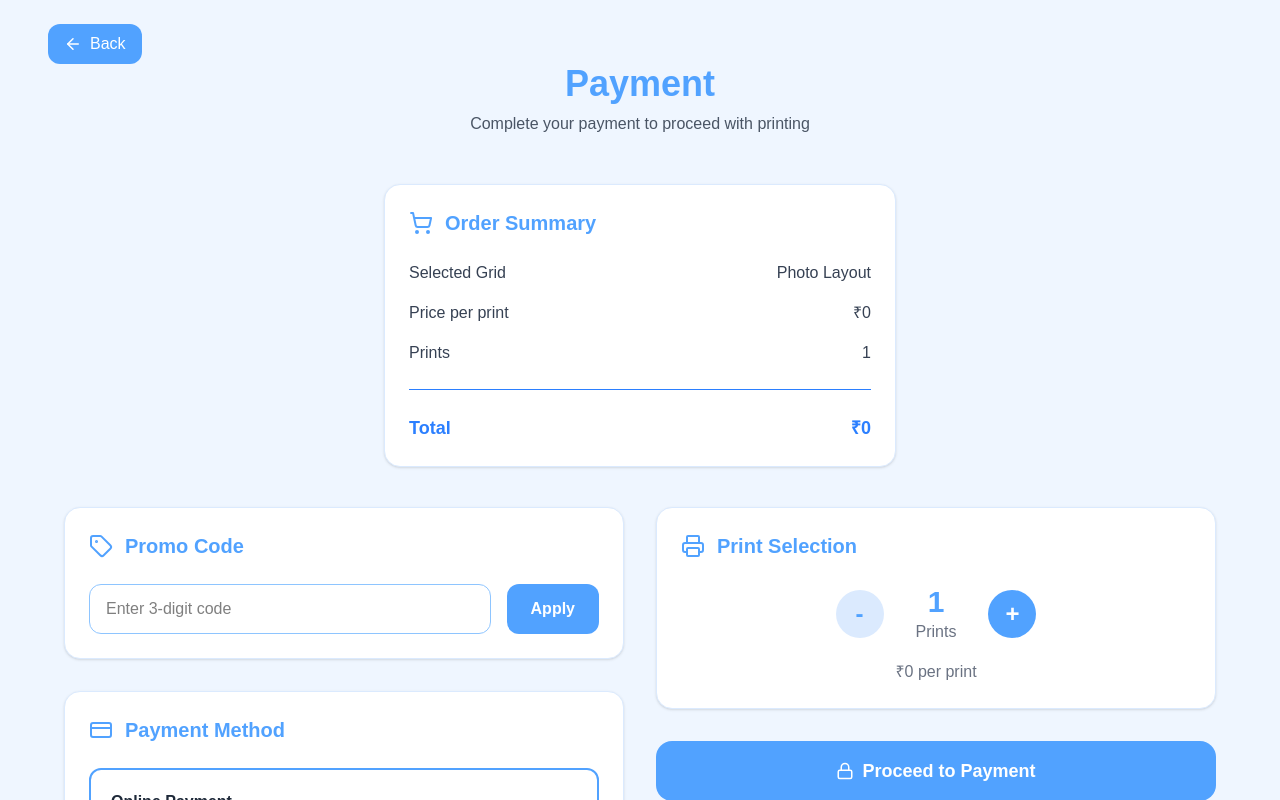
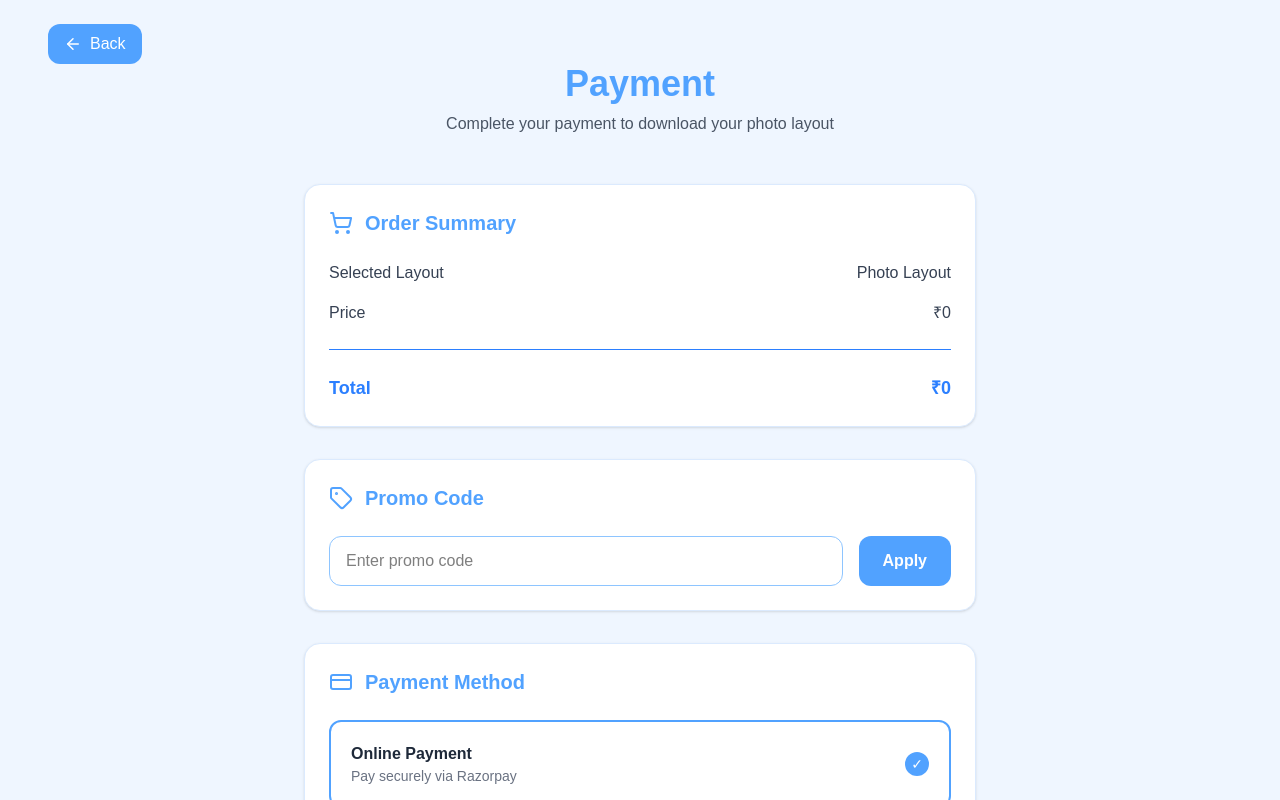
Before and after one commit to sauravbhati0991/PhotoBooth, a Next.js app: page /payment in a window 1280 px wide. Shown: the top 800 px of the page. Built offline with nearby package versions, Linux system fonts and the light colour scheme.

Commit message:
add payment

```diff
--- a/components/editlayoutcontent.tsx
+++ b/components/editlayoutcontent.tsx
@@ -6,7 +6,6 @@ import Image from "next/image";
 import Webcam from "react-webcam";
 import html2canvas from "html2canvas-pro";
 import { ArrowLeft } from "lucide-react";
-import { Suspense } from "react";
 
 export default function EditLayoutContent() {
   const searchParams = useSearchParams();
@@ -18,6 +17,7 @@ export default function EditLayoutContent() {
 
   const [images, setImages] = useState<string[]>([]);
   const [cameraIndex, setCameraIndex] = useState<number | null>(null);
+  const [saving, setSaving] = useState(false);
 
   const webcamRef = useRef<Webcam>(null);
   const gridRef = useRef<HTMLDivElement>(null);
@@ -68,8 +68,11 @@ export default function EditLayoutContent() {
   const allFilled = images.filter(Boolean).length === count;
 
   const generateLayoutImage = async () => {
-    if (!gridRef.current) return;
+    if (!gridRef.current || saving) return;
 
+    setSaving(true);
+
+    try {
       const canvas = await html2canvas(gridRef.current, {
         backgroundColor: "#ffffff",
         scale: 2,
@@ -88,7 +91,15 @@ export default function EditLayoutContent() {
 
       const data = await res.json();
 
-    router.push(`/success?img=${encodeURIComponent(data.url)}`);
+      router.push(
+        `/payment?title=${encodeURIComponent(
+          title,
+        )}&price=${price}&img=${encodeURIComponent(data.url)}`,
+      );
+    } catch (error) {
+      console.error("Error saving layout:", error);
+      setSaving(false);
+    }
   };
 
   return (
@@ -96,7 +107,7 @@ export default function EditLayoutContent() {
       <div className="w-full bg-blue-50 px-6 pt-6">
         <button
           onClick={() => router.back()}
-          className="flex items-center gap-2 bg-blue-500 text-white px-4 py-2 rounded-xl"
+          className="flex items-center gap-2 bg-blue-500 text-white px-4 py-2 rounded-xl hover:bg-blue-600 transition cursor-pointer"
         >
           <ArrowLeft size={18} />
           Back
@@ -104,11 +115,21 @@ export default function EditLayoutContent() {
       </div>
 
       <div className="min-h-screen p-10 bg-blue-50">
-        <h1 className="text-3xl font-bold text-blue-600 mb-10">{title}</h1>
+        <h1 className="text-3xl underline font-bold text-blue-600 mb-10">
+          {title}
+        </h1>
 
         <div
           ref={gridRef}
-          className="grid gap-6 max-w-6xl mx-auto p-6 rounded-xl"
+          className={`grid gap-6 mx-auto p-6 rounded-xl ${
+            count <= 1
+              ? "max-w-sm"
+              : count <= 4
+                ? "max-w-xl"
+                : count <= 6
+                  ? "max-w-4xl"
+                  : "max-w-6xl"
+          }`}
           style={{
             backgroundColor: "#60a5fa",
             gridTemplateColumns: `repeat(${getGridCols(count)}, 1fr)`,
@@ -133,8 +154,8 @@ export default function EditLayoutContent() {
                 </div>
               )}
 
-              <div className="absolute inset-0 bg-gray-400 opacity-0 group-hover:opacity-100 flex flex-col items-center justify-center gap-3 transition">
-                <label className="bg-white text-blue-600 px-4 py-2 rounded-lg cursor-pointer">
+              <div className="absolute inset-0 bg-black/40 opacity-0 group-hover:opacity-100 flex flex-col items-center justify-center gap-3 transition-opacity duration-300">
+                <label className="bg-white text-blue-600 px-4 py-2 rounded-lg cursor-pointer font-medium">
                   {images[index] ? "Replace" : "Upload"}
                   <input
                     type="file"
@@ -146,7 +167,7 @@ export default function EditLayoutContent() {
 
                 <button
                   onClick={() => setCameraIndex(index)}
-                  className="px-4 py-2 rounded-lg text-white bg-blue-500"
+                  className="px-4 py-2 rounded-lg text-white bg-blue-500 hover:bg-blue-600 transition cursor-pointer"
                 >
                   Capture
                 </button>
@@ -159,9 +180,10 @@ export default function EditLayoutContent() {
           <div className="mt-12 flex justify-center">
             <button
               onClick={generateLayoutImage}
-              className="bg-blue-500 text-white px-8 py-3 rounded-xl text-lg cursor-pointer"
+              disabled={saving}
+              className="bg-blue-400 hover:bg-blue-500 shadow-lg hover:shadow-xl active:bg-blue-600 disabled:bg-gray-400 text-white px-8 py-3 rounded-xl text-lg transition cursor-pointer"
             >
-              Save Layout
+              {saving ? "Saving..." : "Save Layout"}
             </button>
           </div>
         )}
@@ -178,14 +200,14 @@ export default function EditLayoutContent() {
 
             <button
               onClick={handleCapture}
-              className="bg-blue-500 text-white px-4 py-2 rounded-lg"
+              className="bg-blue-500 hover:bg-blue-600 text-white px-4 py-2 rounded-lg transition"
             >
               Capture Photo
             </button>
 
             <button
               onClick={() => setCameraIndex(null)}
-              className="bg-gray-300 px-4 py-2 rounded-lg"
+              className="bg-gray-300 px-4 py-2 rounded-lg hover:bg-gray-400 transition"
             >
               Cancel
             </button>
--- a/components/gridsSection.tsx
+++ b/components/gridsSection.tsx
@@ -19,6 +19,9 @@ interface GridItem {
 export default function GridCardsSection() {
   const [layouts, setLayouts] = useState<GridItem[]>([
     { id: 1, title: "Single Layout", price: 20, count: 1 },
+    { id: 2, title: "4-Grid Layout", price: 40, count: 4 },
+    { id: 3, title: "6-Grid Layout", price: 60, count: 6 },
+    { id: 4, title: "8-Grid Layout", price: 80, count: 8 },
   ]);
 
   const [generatedImages, setGeneratedImages] = useState<
@@ -39,7 +42,6 @@ export default function GridCardsSection() {
     };
 
     setLayouts((prev) => [...prev, newLayout]);
-
     setCount("");
     setPrice("");
   };
@@ -55,8 +57,14 @@ export default function GridCardsSection() {
         </Link>
       </nav>
 
+      <div className="max-w-7xl mx-auto px-6">
+        <h2 className="text-3xl md:text-4xl font-bold text-center mb-10 text-blue-400">
+          Choose Your Photo Grid Layout
+        </h2>
+      </div>
+
       <div className="max-w-7xl mx-auto px-6 mb-10">
-        <div className="bg-white shadow-lg p-6 rounded-xl flex gap-4 items-center flex-wrap">
+        <div className="bg-blue-50 shadow-lg p-6 rounded-xl flex gap-4 items-center flex-wrap">
           <input
             type="number"
             placeholder="Image Count"
@@ -116,12 +124,8 @@ export default function GridCardsSection() {
         ))}
       </div>
 
-      <div className="max-w-7xl mx-auto px-6 py-16">
-        <h2 className="text-3xl md:text-4xl font-bold text-center mb-12">
-          Choose Your Photo Grid Layout
-        </h2>
-
-        <div className="grid gap-10 grid-cols-1 sm:grid-cols-2 lg:grid-cols-3">
+      <div className="max-w-7xl mx-auto px-6 pb-16">
+        <div className="grid gap-10 grid-cols-1 sm:grid-cols-2 lg:grid-cols-3 rounded-xl p-6 shadow-lg bg-blue-50">
           {layouts.map((layout) => (
             <GridCard
               key={layout.id}
--- a/components/paymentcontent.tsx
+++ b/components/paymentcontent.tsx
@@ -1,14 +1,7 @@
 /* eslint-disable @typescript-eslint/no-explicit-any */
 "use client";
 
-import {
-  CreditCard,
-  Tag,
-  Printer,
-  ShoppingCart,
-  Lock,
-  ArrowLeft,
-} from "lucide-react";
+import { CreditCard, Tag, ShoppingCart, Lock, ArrowLeft } from "lucide-react";
 import { useState } from "react";
 import { useRouter, useSearchParams } from "next/navigation";
 import Script from "next/script";
@@ -21,55 +14,65 @@ const PaymentContent = () => {
   const price = Number(searchParams.get("price")) || 0;
   const img = searchParams.get("img");
 
-  const [count, setCount] = useState(1);
+  const [loading, setLoading] = useState(false);
 
-  const amount = price * count;
-
-  const increment = () => setCount((prev) => prev + 1);
-  const decrement = () => setCount((prev) => (prev > 1 ? prev - 1 : 1));
+  const amount = price;
 
   const createOrder = async () => {
-    // TEST MODE (Skip Razorpay)
+    setLoading(true);
 
     router.push(
-      `/success?title=${encodeURIComponent(title)}&count=${count}&amount=${amount}`,
+      `/success?img=${encodeURIComponent(img || "")}&title=${encodeURIComponent(
+        title,
+      )}&amount=${amount}`,
     );
-
-    /*
-  // REAL PAYMENT FLOW (Disabled for now)
-
-  try {
-    const res = await fetch("/api/createOrder", {
-      method: "POST",
-      headers: {
-        "Content-Type": "application/json",
-      },
-      body: JSON.stringify({ amount }),
-    });
-
-    const data = await res.json();
-
-    const options = {
-      key: process.env.NEXT_PUBLIC_RAZORPAY_KEY_ID,
-      amount: data.amount,
-      currency: "INR",
-      name: "PhotoBooth",
-      description: `${title} - ${count} prints`,
-      order_id: data.id,
-      handler: async () => {
-        router.push(
-          `/success?title=${encodeURIComponent(title)}&count=${count}&amount=${amount}`
-        );
-      },
   };
 
-    const payment = new (window as any).Razorpay(options);
-    payment.open();
-  } catch (error) {
-    console.log(error);
-  }
-  */
-  };
+  // const createOrder = async () => {
+  //   try {
+  //     setLoading(true);
+
+  //     const res = await fetch("/api/createOrder", {
+  //       method: "POST",
+  //       headers: {
+  //         "Content-Type": "application/json",
+  //       },
+  //       body: JSON.stringify({ amount }),
+  //     });
+
+  //     const data = await res.json();
+
+  //     const options = {
+  //       key: process.env.NEXT_PUBLIC_RAZORPAY_KEY_ID,
+  //       amount: data.amount,
+  //       currency: "INR",
+  //       name: "PhotoBooth",
+  //       description: title,
+  //       order_id: data.id,
+
+  //       handler: async () => {
+  //         router.push(
+  //           `/success?img=${encodeURIComponent(img || "")}&title=${encodeURIComponent(title)}&amount=${amount}`
+  //         );
+  //       },
+
+  //       theme: {
+  //         color: "#60a5fa",
+  //       },
+  //     };
+
+  //     const payment = new (window as any).Razorpay(options);
+  //     payment.open();
+
+  //     payment.on("payment.failed", () => {
+  //       setLoading(false);
+  //       alert("Payment Failed");
+  //     });
+  //   } catch (error) {
+  //     console.error(error);
+  //     setLoading(false);
+  //   }
+  // };
 
   return (
     <>
@@ -84,17 +87,18 @@ const PaymentContent = () => {
         </button>
       </div>
 
-      <div className="min-h-screen bg-blue-50 px-6 pb-12">
+      <div className="min-h-screen bg-blue-50 px-6 pb-16">
         {/* Header */}
         <div className="text-center mb-12">
           <h1 className="text-4xl font-bold text-blue-400">Payment</h1>
           <p className="text-gray-600 mt-2">
-            Complete your payment to proceed with printing
+            Complete your payment to download your photo layout
           </p>
         </div>
 
-        <div className="max-w-6xl mx-auto space-y-10">
-          <div className="bg-white rounded-2xl shadow-sm p-6 border border-blue-100 w-full lg:max-w-lg lg:mx-auto">
+        <div className="max-w-2xl mx-auto space-y-8">
+          {/* Order Summary */}
+          <div className="bg-white rounded-2xl shadow-sm p-6 border border-blue-100">
             <div className="flex items-center gap-3 mb-6">
               <ShoppingCart className="text-blue-400" />
               <h2 className="text-xl font-semibold text-blue-400">
@@ -104,18 +108,13 @@ const PaymentContent = () => {
 
             <div className="space-y-4 text-gray-700">
               <div className="flex justify-between">
-                <span>Selected Grid</span>
+                <span>Selected Layout</span>
                 <span className="font-medium">{title}</span>
               </div>
 
               <div className="flex justify-between">
-                <span>Price per print</span>
+                <span>Price</span>
                 <span>₹{price}</span>
-              </div>
-
-              <div className="flex justify-between">
-                <span>Prints</span>
-                <span>{count}</span>
               </div>
             </div>
 
@@ -125,8 +124,7 @@ const PaymentContent = () => {
             </div>
           </div>
 
-          <div className="grid grid-cols-1 lg:grid-cols-2 gap-8">
-            <div className="flex flex-col gap-8">
+          {/* Promo Code */}
           <div className="bg-white rounded-2xl shadow-sm p-6 border border-blue-100">
             <div className="flex items-center gap-3 mb-6">
               <Tag className="text-blue-400" />
@@ -138,7 +136,7 @@ const PaymentContent = () => {
             <div className="flex gap-4">
               <input
                 type="text"
-                    placeholder="Enter 3-digit code"
+                placeholder="Enter promo code"
                 className="flex-1 px-4 py-3 rounded-xl border border-blue-300"
               />
 
@@ -148,6 +146,7 @@ const PaymentContent = () => {
             </div>
           </div>
 
+          {/* Payment Method */}
           <div className="bg-white rounded-2xl shadow-sm p-6 border border-blue-100">
             <div className="flex items-center gap-3 mb-6">
               <CreditCard className="text-blue-400" />
@@ -158,9 +157,7 @@ const PaymentContent = () => {
 
             <div className="border-2 border-blue-400 rounded-xl p-5 flex justify-between items-center">
               <div>
-                    <p className="font-semibold text-gray-800">
-                      Online Payment
-                    </p>
+                <p className="font-semibold text-gray-800">Online Payment</p>
                 <p className="text-gray-500 text-sm">
                   Pay securely via Razorpay
                 </p>
@@ -171,52 +168,16 @@ const PaymentContent = () => {
               </div>
             </div>
           </div>
-            </div>
 
-            <div className="flex flex-col gap-8">
-              <div className="bg-white rounded-2xl shadow-sm p-6 border border-blue-100">
-                <div className="flex items-center gap-3 mb-6">
-                  <Printer className="text-blue-400" />
-                  <h2 className="text-xl font-semibold text-blue-400">
-                    Print Selection
-                  </h2>
-                </div>
-
-                <div className="flex items-center justify-center gap-8">
-                  <button
-                    onClick={decrement}
-                    className="w-12 h-12 rounded-full bg-blue-100 text-blue-400 text-2xl font-bold cursor-pointer"
-                  >
-                    -
-                  </button>
-
-                  <div className="text-center">
-                    <p className="text-3xl font-bold text-blue-400">{count}</p>
-                    <p className="text-gray-500">Prints</p>
-                  </div>
-
-                  <button
-                    onClick={increment}
-                    className="w-12 h-12 rounded-full bg-blue-400 text-white text-2xl font-bold cursor-pointer"
-                  >
-                    +
-                  </button>
-                </div>
-
-                <p className="text-center text-gray-500 mt-4">
-                  ₹{price} per print
-                </p>
-              </div>
-
+          {/* Payment Button */}
           <button
             onClick={createOrder}
-                className="w-full py-4 rounded-2xl bg-blue-400 text-white text-lg font-semibold flex items-center justify-center gap-2 hover:bg-blue-500 cursor-pointer"
+            disabled={loading}
+            className="w-full py-4 rounded-2xl bg-blue-400 text-white text-lg font-semibold flex items-center justify-center gap-2 hover:bg-blue-500 cursor-pointer shadow-lg"
           >
             <Lock size={18} />
-                Proceed to Payment
+            {loading ? "Processing Payment..." : "Proceed to Payment"}
           </button>
-            </div>
-          </div>
         </div>
 
         <Script
```
Also changed, not shown: components/landing.tsx (+2 -7 lines). Lines whose indentation alone changed are shown as unchanged.
